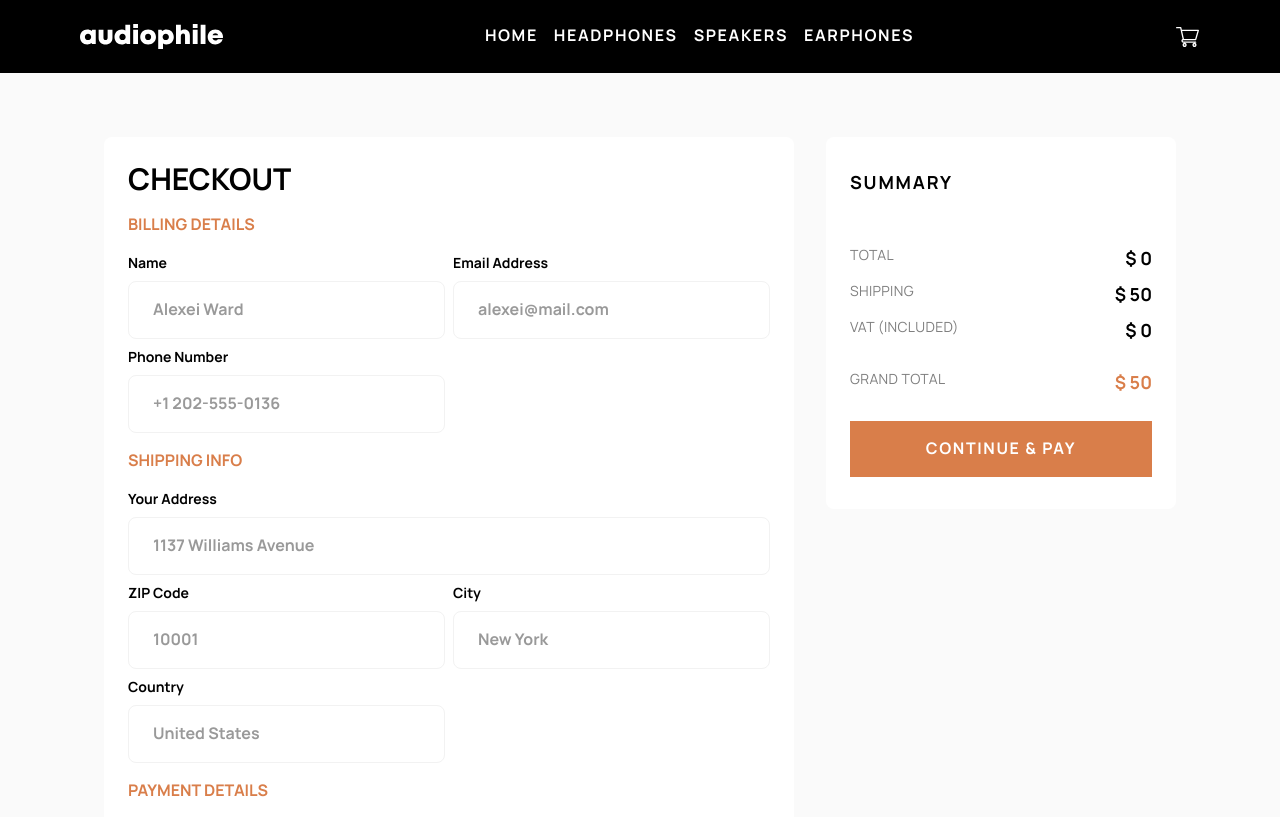
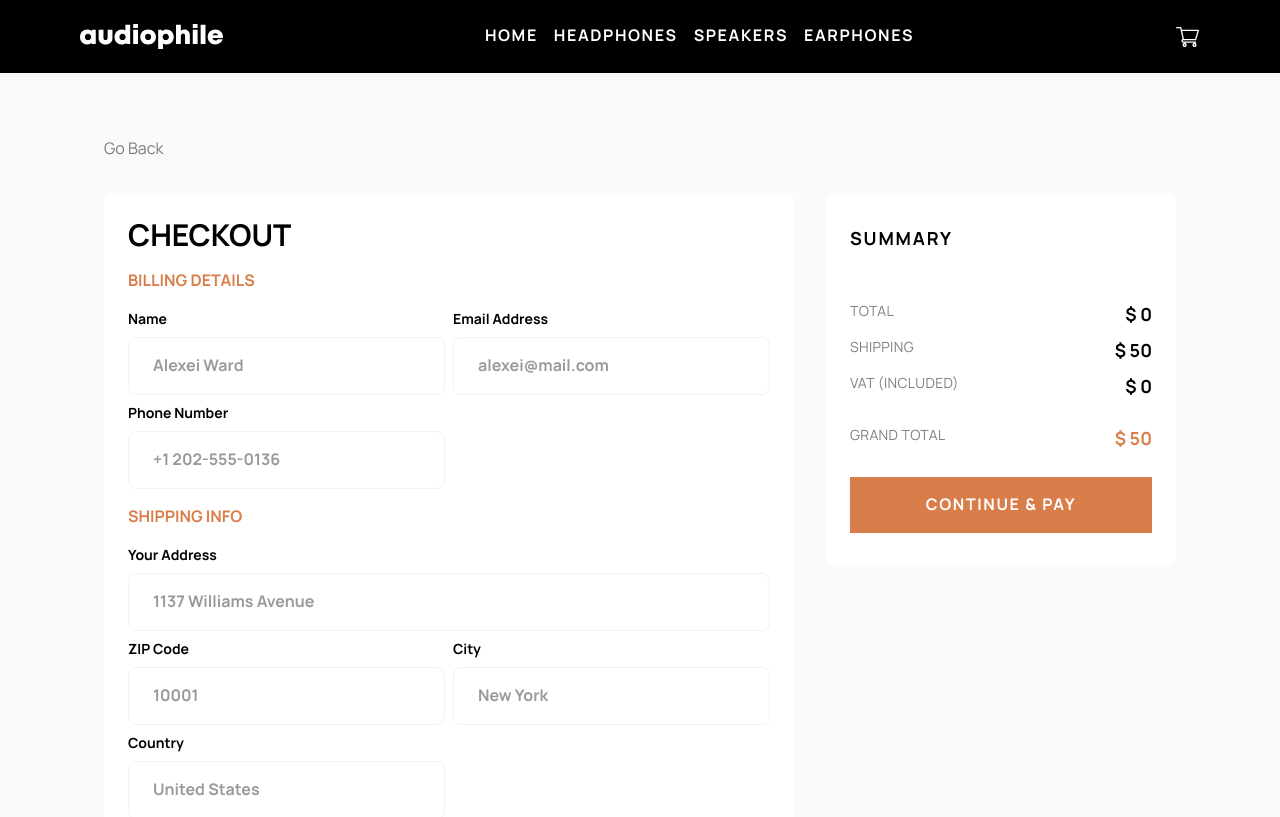
Before and after one commit to ccccchriz/audiophile-ecommerce-website, a React (Vite) app: page /checkout in a window 1280 px wide. Shown: the top 817 px of the page. Built offline with nearby package versions, Linux system fonts and the light colour scheme.

Commit message:
added go back button to checkout

```diff
--- a/src/pages/Checkout.tsx
+++ b/src/pages/Checkout.tsx
@@ -1,14 +1,23 @@
 import { useState } from "react";
 import { getCart, cartType } from "../utilities/CartFunctions.tsx";
+import { useNavigate } from "react-router-dom";
 
 export default function Checkout() {
   const data = getCart() as cartType[];
 
+  const navigate = useNavigate();
+
   const [isEMoney, setIsEMoney] = useState<boolean>(true);
 
   return (
-    <div className="py-16 px-6 grid gap-8 w-full max-w-[70rem] desktop:grid-cols-[1fr_21.875rem] desktop:grid-rows-[auto_1fr]">
-      <div className=" w-full desktop:row-[1/3]">
+    <div className="py-16 px-6 grid gap-8 w-full max-w-[70rem] desktop:grid-cols-[1fr_21.875rem] desktop:grid-rows-[auto_auto_1fr]">
+      <button
+        className="justify-self-start opacity-50 desktop:col-[1/3]"
+        onClick={() => navigate(-1)}
+      >
+        Go Back
+      </button>
+      <div className=" w-full desktop:row-[2/4]">
         <form className="bg-white p-6 rounded-lg grid gap-4 w-full">
           <h2 className="font-bold text-3xl uppercase">Checkout</h2>
           <h3 className="text-brown font-bold uppercase">Billing details</h3>
```
